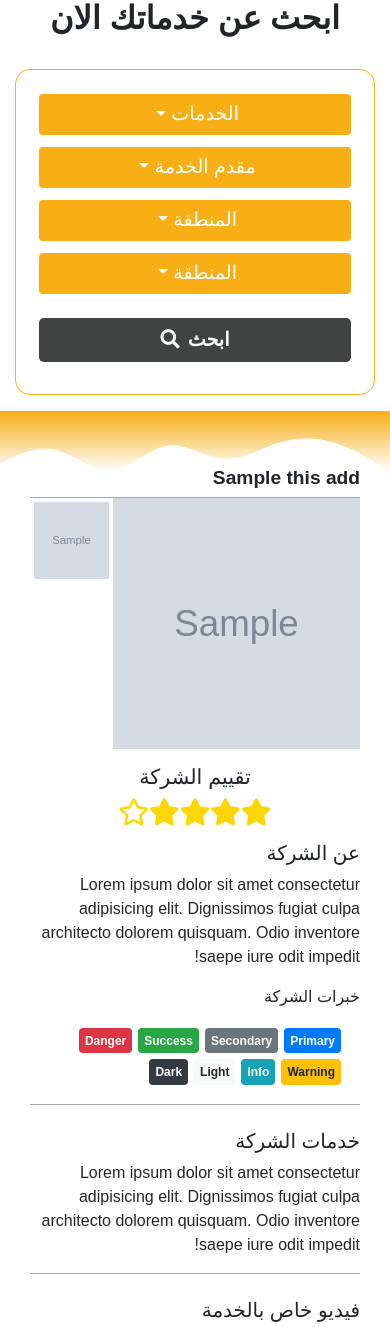
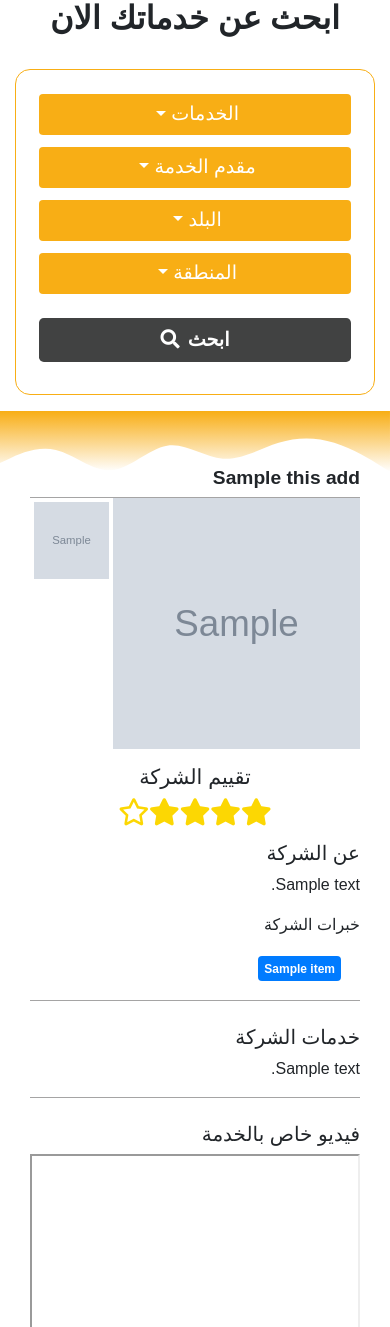
Before and after one commit to Ahmed-Dakrory/mhnaty, a Django app: template mainApp/templates/index_company.html in a window 390 px wide. Shown: the part 121-1448 px from the top of the page. Run offline with Django 3.2, Linux system fonts and the light colour scheme; the template is opened without the code that fills it: most values are stand-ins (such as "Sample title", 1, 10 or a date in 2020); grey boxes marked "Sample" are stand-in pictures; some libraries are stand-ins or nearby versions.

Commit message:
add features

```diff
--- a/mainApp/models.py
+++ b/mainApp/models.py
@@ -97,6 +97,7 @@ class tag(models.Model):
 
 class profile(models.Model):
     user = models.ForeignKey(User, on_delete=models.PROTECT)
+    aboutMe = models.TextField(default=None,null=True)
     address = models.CharField(max_length=500,default=None,null=True)
     phone = models.CharField(max_length=500,default=None,null=True)
     country = models.CharField(max_length=500,default=None,null=True)
@@ -235,10 +236,12 @@ class theAdd(models.Model):
     owner = models.ForeignKey(profile, on_delete=models.PROTECT)
     name = models.CharField(max_length=500,default=None)
     details = models.TextField(default=None)
-    moreDetails = models.TextField(default=None)
     category = models.ForeignKey(category, on_delete=models.PROTECT)
     images = models.ManyToManyField(attachmentTranscript)
+    videoUrl = models.TextField(default=None,null=True)
     mainImage = models.ImageField(upload_to='attachments/mainImage/',null=True)
+
+    featureAddNumber = models.IntegerField(default=0,null=True)
 
     comments = models.ManyToManyField(comment)
     created = models.DateTimeField(auto_now_add=True,null=True,blank=True)
@@ -254,6 +257,7 @@ class theAdd(models.Model):
         return {
             'id' :self.id,
             'name':self.name,
+            'featureAddNumber':self.featureAddNumber,
             'owner':self.owner.user.first_name,
             'phone':self.owner.phone,
             'averageRate':self.comments.aggregate(Avg('rate'))['rate__avg'],
--- a/mainApp/templates/index_company.html
+++ b/mainApp/templates/index_company.html
@@ -41,6 +41,7 @@
 <div class="container p-0">
 
 
+
   <nav class="navbar navbar-expand-lg navbar-light bg-light">
     <div class="container-fluid" style="direction:rtl">
       <button class="navbar-toggler" type="button" data-toggle="collapse" data-target="#navbarSupportedContent" aria-controls="navbarSupportedContent" aria-expanded="false" aria-label="Toggle navigation">
@@ -51,9 +52,9 @@
           <li class="nav-item">
             <a class="nav-link active" aria-current="page" href="/">الرئيسية</a>
           </li>
-          <li class="nav-item">
+          <!-- <li class="nav-item">
             <a class="nav-link" href="#">انواع الخدمات</a>
-          </li>
+          </li> -->
 
           {% if user.is_authenticated %}
           <li class="nav-item">
@@ -85,20 +86,29 @@
       </div>
 
       </div>
+
+
+
       <section id="Search" style="margin-top: 57px!important;">
         <div class="container">
           <h1>ابحث عن خدماتك الان</h1>
 
+          <input type="hidden" id="dataOfCategory" value="">
+          <input type="hidden" id="dataOfProvider" value="">
+          <input type="hidden" id="dataOfCountry" value="">
+          <input type="hidden" id="dataOfRegion" value="">
+
               <div class="row search-bar" style="direction:rtl">
                   <div class="col-md-3 col-12 w-100 mt-1 p-1">
                       <div class="dropdown w-100">
-                          <a class="btn btn-secondary dropdown-toggle w-100" href="#" type="button" id="dropdownMenuLink" data-toggle="dropdown" aria-haspopup="true" aria-expanded="false">
+                          <a class="btn btn-secondary dropdown-toggle w-100" mainName="الخدمات" href="#" type="button" id="dropdownMenuLink" data-toggle="dropdown" aria-haspopup="true" aria-expanded="false">
                           الخدمات
                           </a>
 
                           <ul class="dropdown-menu" aria-labelledby="dropdownMenuLink">
+                            <li><a class="dropdown-item categoryElementSelect" categoryId="">الكل</a></li>
                             {% for item in allMainCategories %}
-                            <li><a class="dropdown-item" href="#">{{item.name}}</a></li>
+                            <li><a class="dropdown-item categoryElementSelect" categoryId="{{item.name}}">{{item.name}}</a></li>
                             {% endfor %}
 
                           </ul>
@@ -106,42 +116,34 @@
                   </div>
                   <div class="col-md-3 col-12 w-100 mt-1 p-1">
                     <div class="dropdown w-100">
-                        <a class="btn btn-secondary dropdown-toggle w-100" href="#" type="button" id="dropdownMenuLink2" data-toggle="dropdown" aria-haspopup="true" aria-expanded="false">
+                        <a class="btn btn-secondary dropdown-toggle w-100"  mainName="مقدم الخدمة" href="#" type="button" id="dropdownMenuLink2" data-toggle="dropdown" aria-haspopup="true" aria-expanded="false">
                           مقدم الخدمة
                         </a>
 
-                        <ul class="dropdown-menu" aria-labelledby="dropdownMenuLink2">
-                          <li><a class="dropdown-item" href="#">حسن علام</a></li>
-                          <li><a class="dropdown-item" href="#">الاردنية للمقاولات</a></li>
-                          <li><a class="dropdown-item" href="#">مقاولات عامة وانشاءات</a></li>
+                        <ul class="dropdown-menu" aria-labelledby="dropdownMenuLink2" id="listOfProviders">
+
                         </ul>
                       </div>
                 </div>
 
                 <div class="col-md-3 col-12 w-100 mt-1 p-1">
                   <div class="dropdown w-100">
-                      <a class="btn btn-secondary dropdown-toggle w-100" href="#" type="button" id="dropdownMenuLink2" data-toggle="dropdown" aria-haspopup="true" aria-expanded="false">
-                        المنطقة
+                      <a class="btn btn-secondary dropdown-toggle w-100" mainName="البلد" href="#" type="button" id="countryDropDown" data-toggle="dropdown" aria-haspopup="true" aria-expanded="false">
+                        البلد
                       </a>
 
-                      <ul class="dropdown-menu" aria-labelledby="dropdownMenuLink2">
-                        <li><a class="dropdown-item" href="#">حسن علام</a></li>
-                        <li><a class="dropdown-item" href="#">الاردنية للمقاولات</a></li>
-                        <li><a class="dropdown-item" href="#">مقاولات عامة وانشاءات</a></li>
+                      <ul class="dropdown-menu" aria-labelledby="countryDropDown" id="listOfcountries">
                       </ul>
                     </div>
               </div>
 
                 <div class="col-md-3 col-12 w-100 mt-1 p-1">
                   <div class="dropdown w-100">
-                      <a class="btn btn-secondary dropdown-toggle w-100" href="#" type="button" id="dropdownMenuLink2" data-toggle="dropdown" aria-haspopup="true" aria-expanded="false">
+                      <a class="btn btn-secondary dropdown-toggle w-100" mainName="المنطقة" href="#" type="button" id="regionDropDown" data-toggle="dropdown" aria-haspopup="true" aria-expanded="false">
                         المنطقة
                       </a>
 
-                      <ul class="dropdown-menu" aria-labelledby="dropdownMenuLink2">
-                        <li><a class="dropdown-item" href="#">حسن علام</a></li>
-                        <li><a class="dropdown-item" href="#">الاردنية للمقاولات</a></li>
-                        <li><a class="dropdown-item" href="#">مقاولات عامة وانشاءات</a></li>
+                      <ul class="dropdown-menu" aria-labelledby="regionDropDown" id="listOfregions">
                       </ul>
                     </div>
               </div>
@@ -149,7 +151,7 @@
 
               <div class="col-md-3 w-100 mt-1 p-1 "></div>
               <div class="col-md-6 w-100 mt-1 p-1">
-                  <a href="/SearchPage/" class="btn btn-primary btn-lg w-100">ابحث<i class="fas fa-search"></i></a>
+                  <a onclick="goToSearchPage()" class="btn btn-primary btn-lg w-100">ابحث<i class="fas fa-search"></i></a>
 
               </div>
               <div class="col-md-3 w-100 mt-1 p-1"></div>
@@ -161,6 +163,7 @@
 
 
     </section>
+
 
 
   </div>
@@ -289,40 +292,37 @@
             </div>
 
             <div class="company-text-body pt-0">
+              {% if thisAdd.owner.aboutMe != None or thisAdd.owner.aboutMe != '' %}
               <h5>عن الشركة</h5>
-              <p>Lorem ipsum dolor sit amet consectetur adipisicing elit.
-                  Dignissimos fugiat culpa architecto dolorem quisquam.
-                  Odio inventore saepe iure odit impedit!</p>
+              <p>{{thisAdd.owner.aboutMe}}</p>
+              {% endif %}
 
 
                   <p>خبرات الشركة</p>
                   <div class="row w-100 m-3">
-                    <a href="#" class="badge badge-primary">Primary</a>
-                    <a href="#" class="badge badge-secondary">Secondary</a>
-                    <a href="#" class="badge badge-success">Success</a>
-                    <a href="#" class="badge badge-danger">Danger</a>
-                    <a href="#" class="badge badge-warning">Warning</a>
-                    <a href="#" class="badge badge-info">Info</a>
-                    <a href="#" class="badge badge-light">Light</a>
-                    <a href="#" class="badge badge-dark">Dark</a>
+                    {% for item in allTags %}
+                    <a href="#" class="badge badge-primary">{{item.name}}</a>
+                    {% endfor %}
                   </div>
             </div>
+            {% if thisAdd.details != None %}
             <div class="company-text-body">
               <h5>خدمات الشركة</h5>
-              <p>Lorem ipsum dolor sit amet consectetur adipisicing elit.
-                  Dignissimos fugiat culpa architecto dolorem quisquam.
-                  Odio inventore saepe iure odit impedit!</p>
+              <p>{{thisAdd.details}}</p>
             </div>
+            {% endif %}
 
 
+            {% if thisAdd.videoUrl != None %}
             <div class="company-text-body w-100 mb-3">
               <h5>فيديو خاص بالخدمة</h5>
               <div class="w-100">
                 <iframe style="width: 100%;height: 355px;"
-                src="https://www.youtube.com/embed/watch?v=Lex4NKotiw4&list=RDLex4NKotiw4&start_radio=1">
+                src="{{thisAdd.videoUrl}}">
                 </iframe>
               </div>
             </div>
+            {% endif %}
 
 
 
@@ -340,30 +340,35 @@
               <h5>اتصل بنا</h5>
               <div class="row">
 
+
+                {% if thisAdd.owner.address != None and thisAdd.owner.address != '' and thisAdd.owner.address != ' ' %}
                 <div class="col-sm-10 order-2">
-                  <p>Lorem ipsum dolor sit amet consectetur adipisicing elit.
-                      Dignissimos fugiat culpa architecto dolorem quisquam.</p>
+                  <p>{{thisAdd.owner.address}}</p>
               </div>
               <div class="col-sm-2  order-1">
                   <i class="fas fa-map-marker-alt"></i>
               </div>
+              {% endif %}
 
 
-
-
+                  {% if thisAdd.owner.phone != None and thisAdd.owner.phone != '' and thisAdd.owner.phone != ' ' %}
                   <div class="col-sm-10  order-4">
-                      <p>0101010101010</p>
+                      <p>{{thisAdd.owner.phone}}</p>
                   </div>
                   <div class="col-sm-2  order-3">
                       <i class="fas fa-phone"></i>
                   </div>
+                  {% endif %}
 
+
+                  {% if thisAdd.owner.user.email != None and thisAdd.owner.user.email != '' and thisAdd.owner.user.email != ' ' %}
                   <div class="col-sm-10 order-6">
-                      <p>mail@gmail.com</p>
+                      <p>{{thisAdd.owner.user.email}}</p>
                   </div>
                   <div class="col-sm-2 mb-2 order-5">
                       <i class="fas fa-envelope"></i>
                   </div>
+                  {% endif %}
           </div>
               </div>
 
@@ -404,7 +409,7 @@
   <div class="container p-0">
     <div class="review-head">
     <h2 class="pb-2">أراء العملاء</h2>
-    <p class="pb-4">يمكنك الأطلاع على أراء العملاء لهذه الخدمة بما فى ذلك الرد على هذه الأراء من قبل عملاء أخرين
+    <p class="pb-4 pr-3 pl-3">يمكنك الأطلاع على أراء العملاء لهذه الخدمة بما فى ذلك الرد على هذه الأراء من قبل عملاء أخرين
       </p>
     </div>
 
@@ -588,11 +593,28 @@
  <script src="{% static 'js/mainFunctions.js' %}"></script>
 
 
+ <script>
+
+
+  getServiceProviders(null);
+  getListOfCountries();
+  getListOfRegions(null);
+  makeSelectDropDown();
+
+
+
+
+   </script>
 
 
 
 
  <script>
+
+            {%  if numberOfFiles > 0 %}
+            var slideIndex = 1;
+              showSlides(slideIndex);
+            {% endif %}
 
           {% for comment in allcomments %}
 
@@ -764,7 +786,7 @@ $("#halfstarsReview").rating({
                             "halfStar":"fas fa-star-half-alt fa-flip-horizontal",
                             "filledStar":"fas fa-star",
                             "readonly":true,
-                            "value":{{rate}},
+                            "value":{{rate|default_if_none:0}},
                             "click": function (e) {
                                 console.log(e);
                                // $(".halfstarsInput").val(e.stars);
--- a/mainApp/templates/profile.html
+++ b/mainApp/templates/profile.html
@@ -45,6 +45,7 @@
     <div style=" max-width: 100%; background-color: #414242 !important; ">
 <div class="container p-0">
 
+
   <nav class="navbar navbar-expand-lg navbar-light bg-light">
     <div class="container-fluid" style="direction:rtl">
       <button class="navbar-toggler" type="button" data-toggle="collapse" data-target="#navbarSupportedContent" aria-controls="navbarSupportedContent" aria-expanded="false" aria-label="Toggle navigation">
@@ -55,9 +56,9 @@
           <li class="nav-item">
             <a class="nav-link active" aria-current="page" href="/">الرئيسية</a>
           </li>
-              <li class="nav-item">
+          <!-- <li class="nav-item">
             <a class="nav-link" href="#">انواع الخدمات</a>
-              </li>
+          </li> -->
 
           {% if user.is_authenticated %}
           <li class="nav-item">
--- a/mainApp/views.py
+++ b/mainApp/views.py
@@ -389,6 +389,7 @@ def CompanyPage(request):
     id = request.GET['id']
     thisAdd = theAdd.objects.get(pk=id)
     allFiles = thisAdd.images.all()
+    allTags = thisAdd.owner.tags.all()
     numberOfFiles = len(allFiles)
     if len(allFiles) > 0:
         mainImage = thisAdd.images.first
@@ -412,6 +413,7 @@ def CompanyPage(request):
 
 
     data = {
+        'allTags':allTags,
         'thisAdd':thisAdd,
         'rate':thisAdd.comments.aggregate(Avg('rate'))['rate__avg'],
         'allFiles':allFiles,
--- a/static/js/company.js
+++ b/static/js/company.js
@@ -9,8 +9,7 @@
                 document.getElementById("myModal").style.display = "none";
               }
 
-              var slideIndex = 1;
-              showSlides(slideIndex);
+
 
               // Next/previous controls
               function plusSlides(n) {
--- a/static/js/mainFunctions.js
+++ b/static/js/mainFunctions.js
@@ -161,6 +161,21 @@ function getListOfCountries(){
 
                 }
 
+
+
+                function goToSearchPage(){
+                    var category = $("#dataOfCategory").attr('value');
+                      var provider = $("#dataOfProvider").attr('value');
+                      var country = $("#dataOfCountry").attr('value');
+                      var region = $("#dataOfRegion").attr('value');
+                    url_Search = '/SearchPage/?category='+category+'&provider='+provider+'&country='+country+'&region='+region;
+
+
+                    // console.log(url_Search);
+                    window.location.href = url_Search;
+                  }
+
+
 function getListOfRegions(country){
 
 
```
Also changed, not shown: mainApp/templates/index.html (+2 -12 lines), mainApp/templates/index_search.html (+31 -15 lines), mainApp/migrations/0018_auto_20210907_2051.py (added), mainApp/migrations/0019_theadd_videourl.py (added), mainApp/migrations/0020_theadd_featureaddnumber.py (added). Lines whose indentation alone changed are shown as unchanged.
